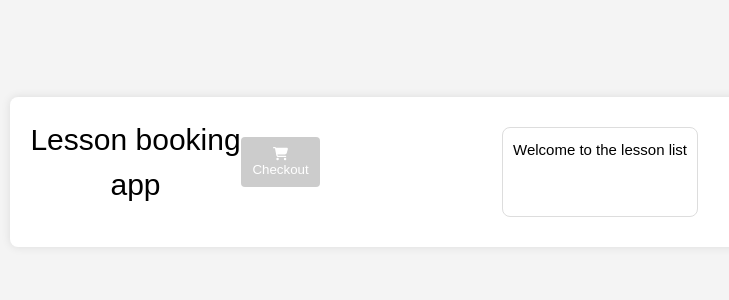
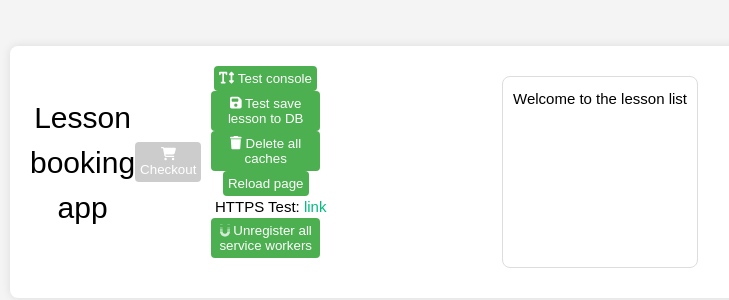
Before and after one commit to afif-VII/sfc-lessonapp, a Vue app: page / in a window 1280 px wide. Shown: the part 228-528 px from the top of the page, without its empty margins (230-959 px from the left). Built offline with nearby package versions, Linux system fonts and the light colour scheme.

Commit message:
Refactor test console

```diff
--- a/src/App.vue
+++ b/src/App.vue
@@ -20,6 +20,37 @@ import TheWelcome from './components/TheWelcome.vue'
         <font-awesome-icon :icon="['fas', 'cart-shopping']" />
       Checkout
       </button>
+
+      <div>
+      <button v-if="testConsole" @click="toggleShowTestConsole">
+        <font-awesome-icon icon="fas fa-text-height" />
+      Test console
+      </button>
+
+      <div v-if="testConsole && showTestConsole" class="test-console">
+        <button @click="saveLessonToDB" class="test-elem">
+          <font-awesome-icon :icon="['fas', 'floppy-disk']" />
+          Test save lesson to DB
+        </button>
+
+        <button @click="deleteAllCaches" class="test-elem">
+          <font-awesome-icon :icon="['fas', 'trash']" />
+          Delete all caches
+        </button>
+
+        <button @click="reloadPage" class="test-elem">
+          Reload page
+        </button>
+
+        <strong class="test-elem">HTTPS Test: </strong><a
+        v-bind:href="serverURL" target="_blank">link</a>
+        <button @click="unregisterAllServiceWorkers" class="test-elem">
+          <font-awesome-icon icon="fab fa-uniregistry" />
+          Unregister all service workers
+        </button>
+      </div>
+
+      </div>
     </header>
 
     <!-- <main>
@@ -43,6 +74,10 @@ export default {
       sitename: "Lesson booking app",
       cart: [],
       currentView: LessonList,
+      testConsole: true,
+      showTestConsole: true,
+      // serverURL: "http://localhost:3000/collections/lessons",
+      serverURL: "https://lessonsapp-env.eba-3nvapgfm.eu-west-2.elasticbeanstalk.com/collections/lessons",
     };
   },
   components: { LessonList, Checkout },
@@ -54,6 +89,59 @@ export default {
       } else {
         this.currentView = LessonList;
       }
+    },
+    toggleShowTestConsole() {
+      this.showTestConsole = !this.showTestConsole;
+    },
+
+    saveLessonToDB() {
+      const newLesson = {
+        "id": 1011,
+        "subject": "Maths2",
+        "location": "Room: 11",
+        "price": 15.99,
+        "image": "images/maths.png",
+        "inventory": 5,
+      };
+
+      fetch(this.serverURL, {
+        method: "POST",
+        headers: {
+          "Content-Type": "application/json",
+        },
+        body: JSON.stringify(newLesson)
+      }).then(
+        function (response) {
+          response.json().then(
+            function (json) {
+              alert("Success: " + json.acknowledged);
+              console.log("Success: " + json.acknowledged);
+
+              webstore.lessons.push(newLesson);
+            }
+          )
+        }
+      );
+    },
+
+    deleteAllCaches() {
+      caches.keys().then(function (names) {
+        for (let name of names) caches.delete(name);
+      });
+      console.log("All caches deleted");
+    },
+
+    reloadPage() {
+      window.location.reload();
+    },
+
+    unregisterAllServiceWorkers() {
+      navigator.serviceWorker.getRegistrations().then(function (registrations) {
+        for (let registration of registrations) {
+          registration.unregister()
+        }
+      });
+      console.log("Service workers unregistered");
     },
   },
 
--- a/src/assets/style.css
+++ b/src/assets/style.css
@@ -33,7 +33,7 @@ button {
   cursor: pointer;
   background-color: #4caf50;
   color: #fff;
-  padding: 10px;
+  padding: 5px;
   border: none;
   border-radius: 4px;
   margin-right: 10px;
--- a/src/main.js
+++ b/src/main.js
@@ -9,10 +9,10 @@ import './assets/style.css'
 import {library} from "@fortawesome/fontawesome-svg-core"
 import {FontAwesomeIcon} from "@fortawesome/vue-fontawesome"
 
-import {faShoppingCart, faTextHeight, faSave, faTrash, faSync} from "@fortawesome/free-solid-svg-icons"
+import {faShoppingCart, faTextHeight, faFloppyDisk, faTrash, faRotate} from "@fortawesome/free-solid-svg-icons"
 import {faUniregistry} from "@fortawesome/free-brands-svg-icons"
 
-library.add(faShoppingCart, faTextHeight, faUniregistry, faSave, faTrash, faSync)
+library.add(faShoppingCart, faTextHeight, faUniregistry, faFloppyDisk, faTrash, faRotate)
 
 Vue.component("font-awesome-icon", FontAwesomeIcon)
 Vue.config.productionTip = false
```
